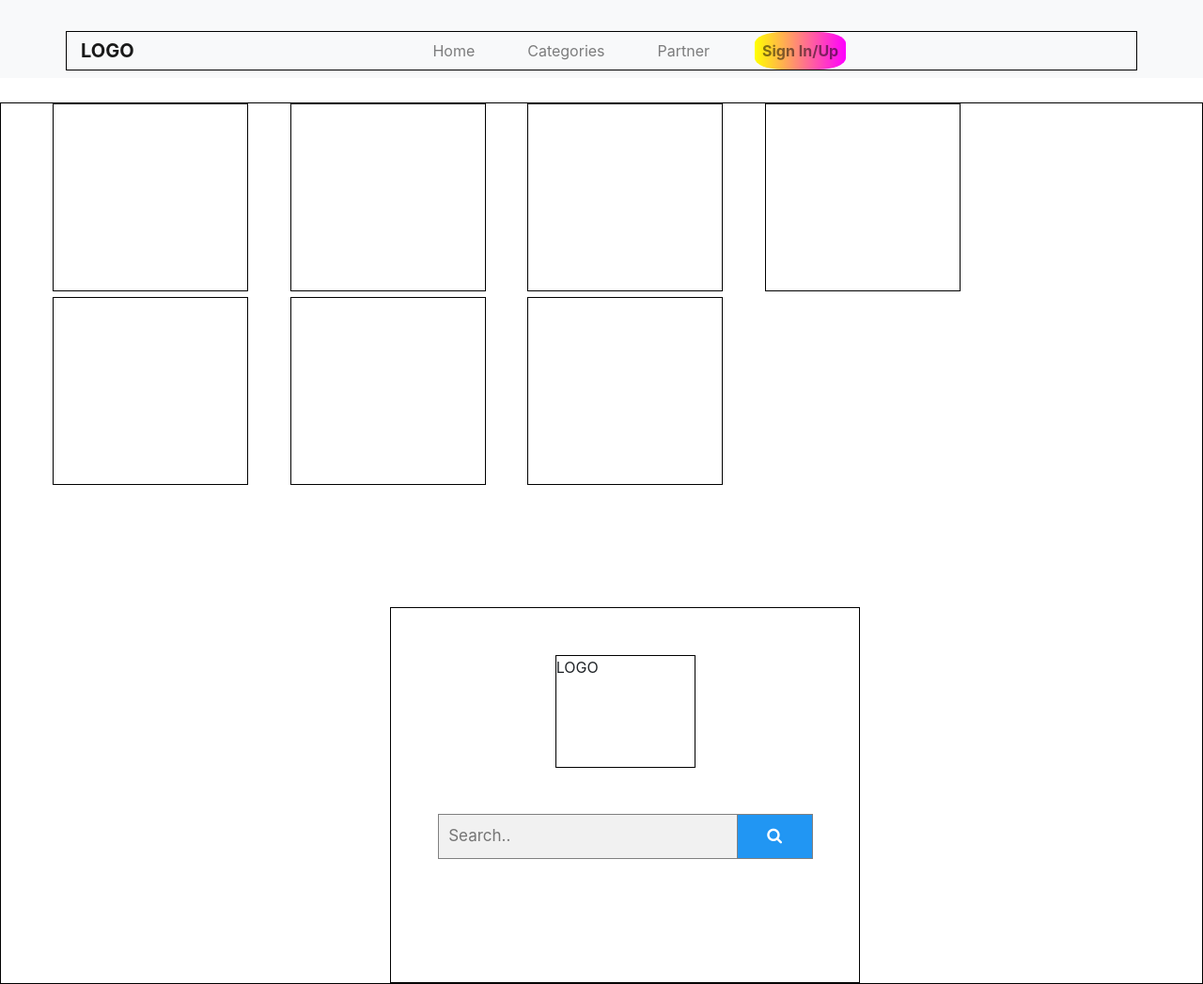
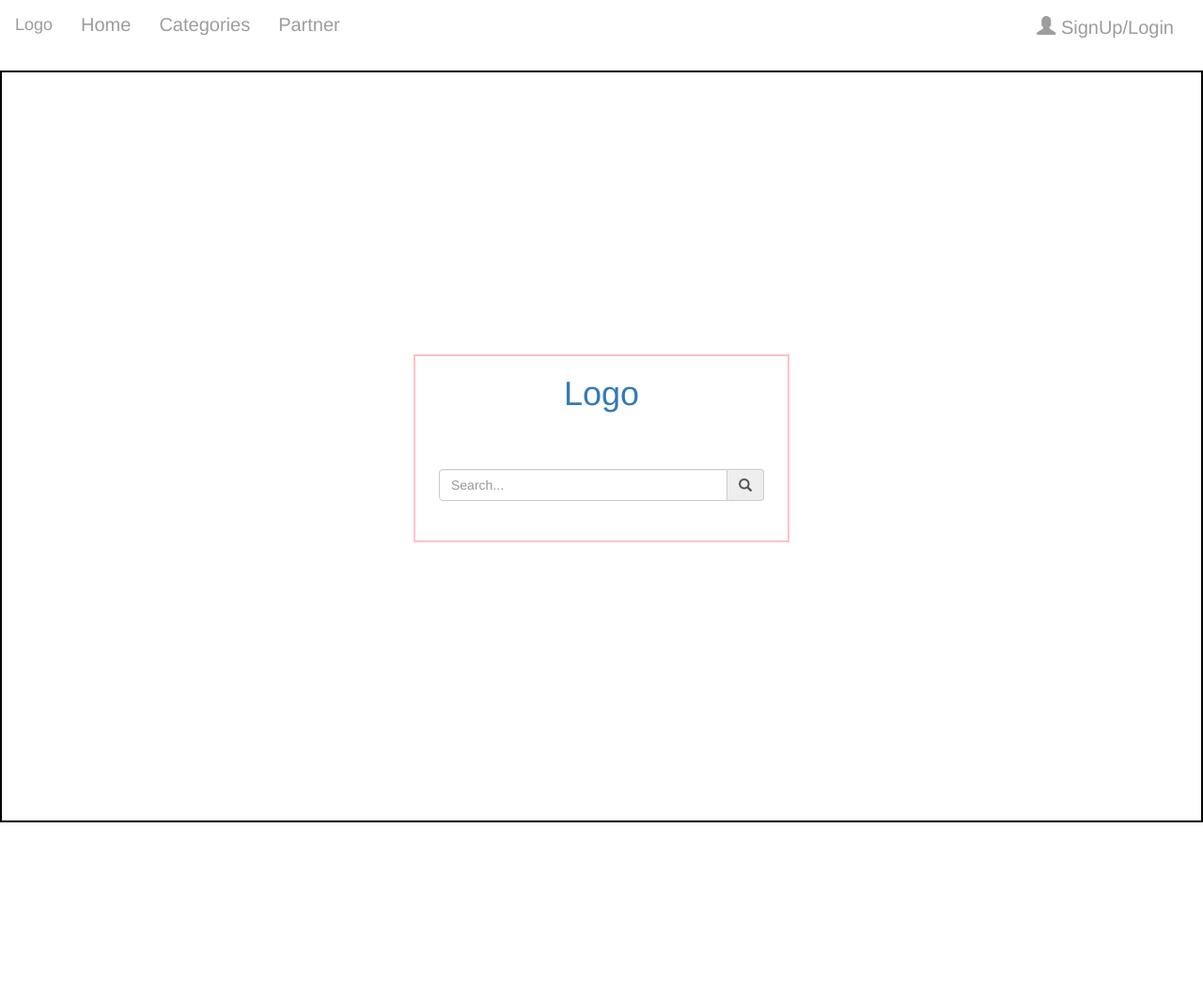
Before and after one commit to baidbhumi27/Website-1, a PHP site: page /Website-master/home.php in a window 1280 px wide. Shown: the whole page at 94% size. After the commit the page ends 875 px from the top, so only its background shows below. Run offline with PHP 8.4, Linux system fonts and the light colour scheme; some libraries are stand-ins or nearby versions.

Commit message:
Added coonection.php

```diff
--- /dev/null
+++ b/Website-master/home.php
@@ -0,0 +1,88 @@
+<!DOCTYPE html>
+<html lang="en">
+    <head>
+        <meta charset="UTF-8">
+        <link rel="stylesheet" href="https://maxcdn.bootstrapcdn.com/bootstrap/3.4.1/css/bootstrap.min.css">
+  <script src="https://ajax.googleapis.com/ajax/libs/jquery/3.5.1/jquery.min.js"></script>
+  <script src="https://maxcdn.bootstrapcdn.com/bootstrap/3.4.1/js/bootstrap.min.js"></script>
+        <link type="text/css" rel="stylesheet" href="style.css">
+        <title>Website</title>
+    </head>
+    <body>
+        <nav class="navbar navbar-inverse">
+  <div class="container-fluid">
+    <div class="navbar-header">
+      <button type="button" class="navbar-toggle" data-toggle="collapse" data-target="#myNavbar">
+        <span class="icon-bar"></span>
+        <span class="icon-bar"></span>
+        <span class="icon-bar"></span>
+      </button>
+      <a class="navbar-brand" href="home.php">Logo</a>
+    </div>
+    <div class="collapse navbar-collapse" id="myNavbar">
+      <ul class="nav navbar-nav">
+        <li><a class="active list" href="home.php">Home</a></li>
+        <li><a class="list" href="home.php">Categories</a></li>
+        <li><a class="list" href="home.php">Partner</a></li>
+      </ul>
+      <ul class="nav navbar-nav navbar-right">
+        <li><a type="button" data-toggle="modal" data-target="#login"><span class="glyphicon glyphicon-user"></span> SignUp/Login </a></li>
+      </ul>
+    </div>
+  </div>
+</nav>
+        <div class="layout">
+<div class="container">
+  <div class="row">
+
+<div class="col-sm-3">
+    <div class="logo">
+       <h1><a href="home.php">Logo</a></h1>
+    </div>
+    <form>
+        <div class="input-group">
+            <input type="text" class="form-control" name="search" placeholder="Search...">
+            <span class="input-group-addon"><i class="glyphicon glyphicon-search"></i></span>
+        </div>
+    </form>
+
+    </div>
+</div>
+        </div>
+        </div>
+        <div class="modal fade" id="login" role="dialog">
+    <div class="modal-dialog modal-sm">
+        <div class="modal-content">
+        <div class="modal-header">
+          <button type="button" class="close" data-dismiss="modal">&times;</button>
+          <h4 class="modal-title">Login</h4>
+        </div>
+        <div class="modal-body">
+          <form>
+  <div class="input-group">
+    <span class="input-group-addon"><i class="glyphicon glyphicon-user"></i></span>
+    <input id="email" type="text" class="form-control" name="email" placeholder="Email">
+  </div>
+  <div class="input-group">
+    <span class="input-group-addon"><i class="glyphicon glyphicon-lock"></i></span>
+    <input id="password" type="password" class="form-control" name="password" placeholder="Password">
+  </div>
+
+    <a id="forgot" href="home.php">Forgot Password?</a>
+              <br>
+  <div class="input-group">
+      <button id="submit" type="submit" class="form-control btn btn-warning" name="submit">Login</button>
+  </div>
+</form>
+        </div>
+        <div class="modal-footer">
+            <p>New to CompanyName? <a href="home.php"> Register</a> </p>
+        </div>
+      </div>
+            </div>
+        </div>
+
+
+                <script src="app.js"></script>
+    </body>
+</html>
--- /dev/null
+++ b/Website-master/style.css
@@ -0,0 +1,56 @@
+.navbar-inverse{
+    background-color: #ffffff;
+    border-color: #ffffff;
+}
+
+#myNavbar ul li{
+    font-size: 20px;
+    color: #9d9d9d;
+}
+#myNavbar ul li:hover{
+    background-color: #FF00FF;
+}
+#myNavbar ul li .list:hover,active,visited{
+    color: #9d9d9d;
+}
+
+.navbar-header .navbar-brand:hover{
+    font-size: 25px;
+    color: #9d9d9d;
+}
+
+.modal-header{
+    background-color: #FF00FF;
+}
+
+#forgot{
+    float: right;
+}
+.layout{
+    border: 2px solid black;
+    height: 800px;
+}
+.container{
+    text-align: center;
+}
+.col-sm-3{
+    display: inline-block;
+    text-align: center;
+    border: 2px solid pink;
+    float: none;
+    width: 400px;
+    height: 200px;
+    margin-top: 300px;
+}
+.btn{
+    border: 1px solid black;
+    background-color: #ddd;
+}
+.btn:hover{
+    background-color: magenta;
+}
+
+
+form{
+    padding: 50px 10px 10px 10px;
+}
--- /dev/null
+++ b/connection.php
@@ -0,0 +1,2 @@
+connection.php	main.css    Website-master
+home.php	search.php  Website-master.zip
--- a/home.php
+++ b/home.php
@@ -128,7 +128,7 @@ form.example::after {
 			<span class="navbar-toggler-icon my-toggler"></span>
 		</button>
 		<div class=" collapse navbar-collapse" id="ids">
-		<ul class="navbar-nav mx-auto ul">
+		<ul class="nav navbar-nav">
 		<li class="nav-item">
 			<a href="#" class="nav-link">Home</a>
 		</li>
```
Also changed, not shown: search.php (+202 -1 lines), 1 other file.
